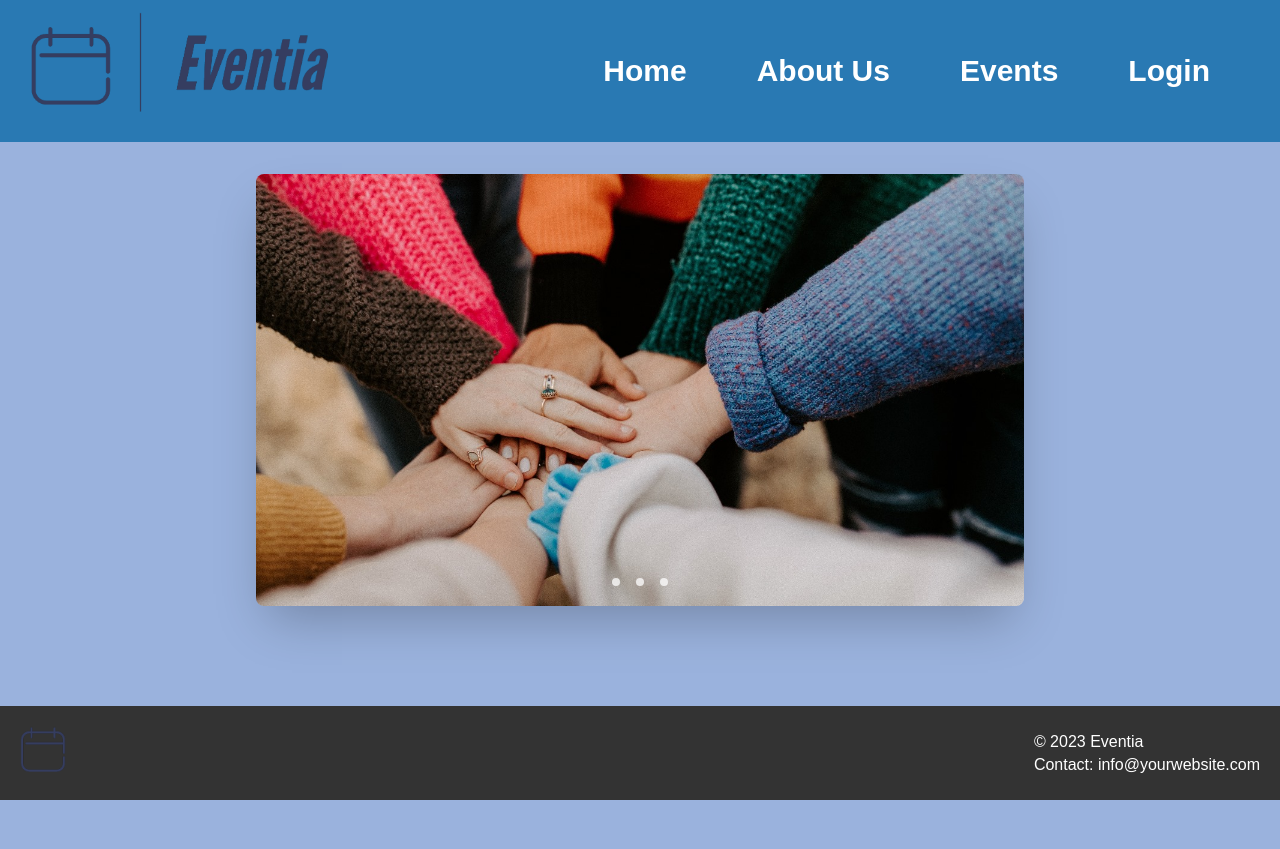
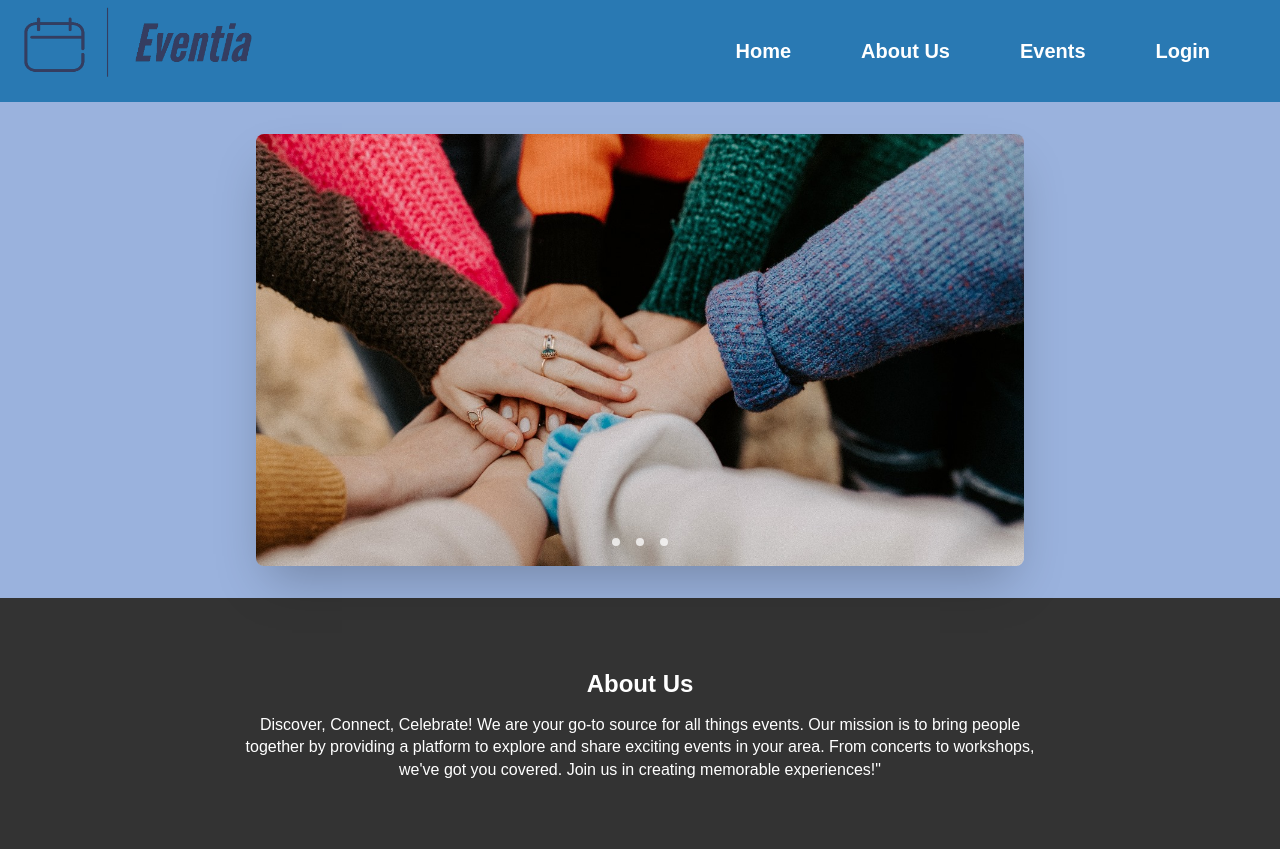
Before and after one commit to adar-k-d/noobie_StackUp, a plain HTML site: page index.html in a window 1280 px wide. Before the commit the page ends 800 px from the top, so only its background shows below. Drawn offline with Linux system fonts and the light colour scheme.

Commit message:
made small channges

```diff
--- a/css/styles.css
+++ b/css/styles.css
@@ -61,13 +61,14 @@ body {
 
 /* new ones */
 .logo img {
-    width: 300px; /* You can adjust the width as needed */
-    height: 100px;
+    width: 230px; /* You can adjust the width as needed */
+    height: 70px;
     padding-left: 10%;
 }
 
 /* Style the navigation links */
 
+/* Add these styles for the navigation container */
 
 .nav-links li {
     margin-right: 20px;
@@ -79,7 +80,7 @@ nav {
     color: #ff6600; /* Example color on hover */
     justify-content: space-between;
     align-items: center;
-    padding: 10px 0px; /* Adjust the top and bottom padding as needed */
+    padding: 5px 0px; /* Adjust the top and bottom padding as needed */
     line-height: 3; /* Set the line-height to 1 to center items vertically */
 }
 .nav-links {
@@ -98,40 +99,34 @@ nav li a {
     display:inline-block;
     text-decoration: none;
     color: white;
-    font-size: 30px;
+    font-size: 20px;
     font-weight: bold;
     transition: transform 0.2s;
     margin-right: 50px;
 }
 
-/*-----------footer------------*/
-/* Add space between navigation items */
-.nav-links li {
-    margin-right: 20px; /* Adjust the right margin as needed for spacing */
+
+
+/* ----------footer------------ */
+footer{
+    background-color: #333;
+    padding: 20px 0;
+    color: #fff;
+}
+.container {
+    text-align: center;
 }
 
-/* Add this CSS to create a sticky footer */
-footer {
-    background-color: #333;
-    color: #fff;
-    padding: 20px 0;
-    position: absolute;
-    bottom: 0;
-    width: 100%;
+.about-us {
+    margin: 0 auto;
+    max-width: 800px;
 }
 
-.footer-content {
-    display: flex;
-    justify-content: space-between;
-    align-items: center;
-    padding: 0 20px;
+.about-us h2 {
+    font-size: 24px;
+    margin-bottom: 10px;
 }
-
-.footer-logo img {
-    width: auto;
-    height: 50px;
+.about-us p {
+    font-size: 16px;
+    line-height: 1.4;
 }
-
-.footer-info p {
-    margin: 5px 0;
-}
--- a/index.html
+++ b/index.html
@@ -37,15 +37,14 @@
    <section>
    </section>
 
-   <footer>
-    <div class="footer-content">
-        <div class="footer-logo">
-            <img src="./images/logo_footer.png" alt="Footer Logo">
-        </div>
-        <div class="footer-info">
-            <p>&copy; 2023 Eventia</p>
-            <p>Contact: info@yourwebsite.com</p>
-        </div>
+
+<footer>
+    <div class="container">
+            <div class="about-us">
+                    <h2>About Us</h2>
+
+                <p>Discover, Connect, Celebrate! We are your go-to source for all things events. Our mission is to bring people together by providing a platform to explore and share exciting events in your area. From concerts to workshops, we've got you covered. Join us in creating memorable experiences!"</p>
+            </div>
     </div>
 </footer>
 
```
